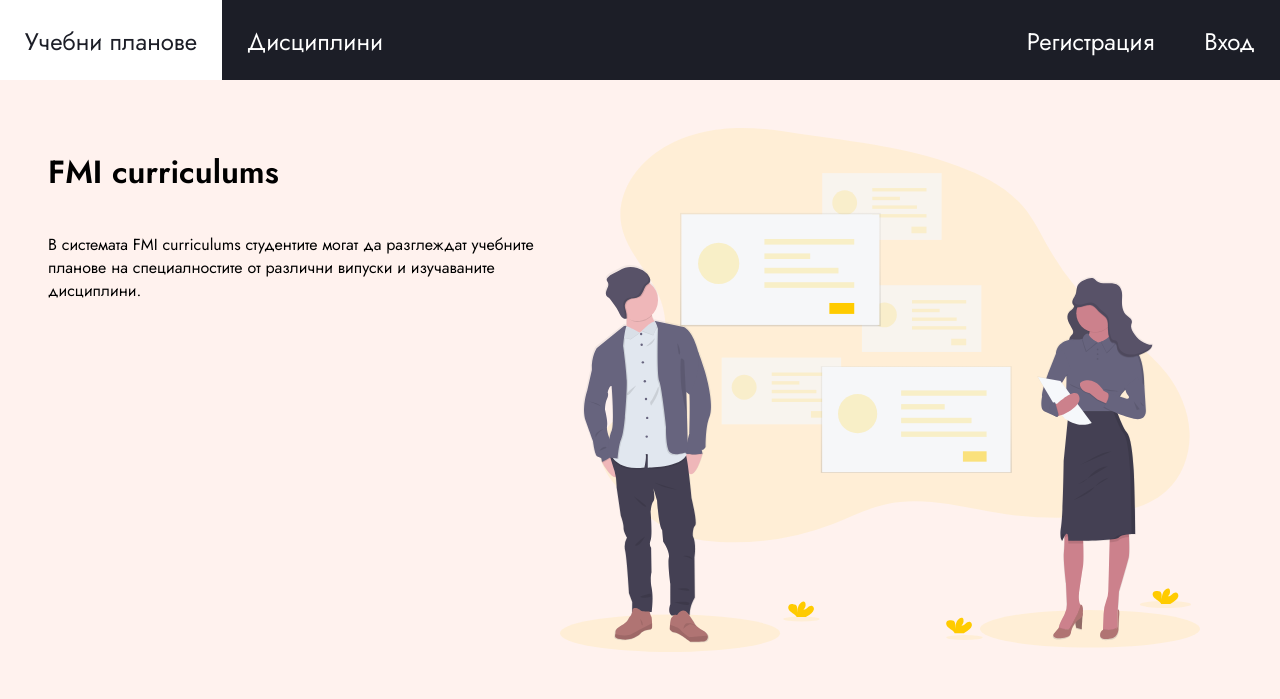
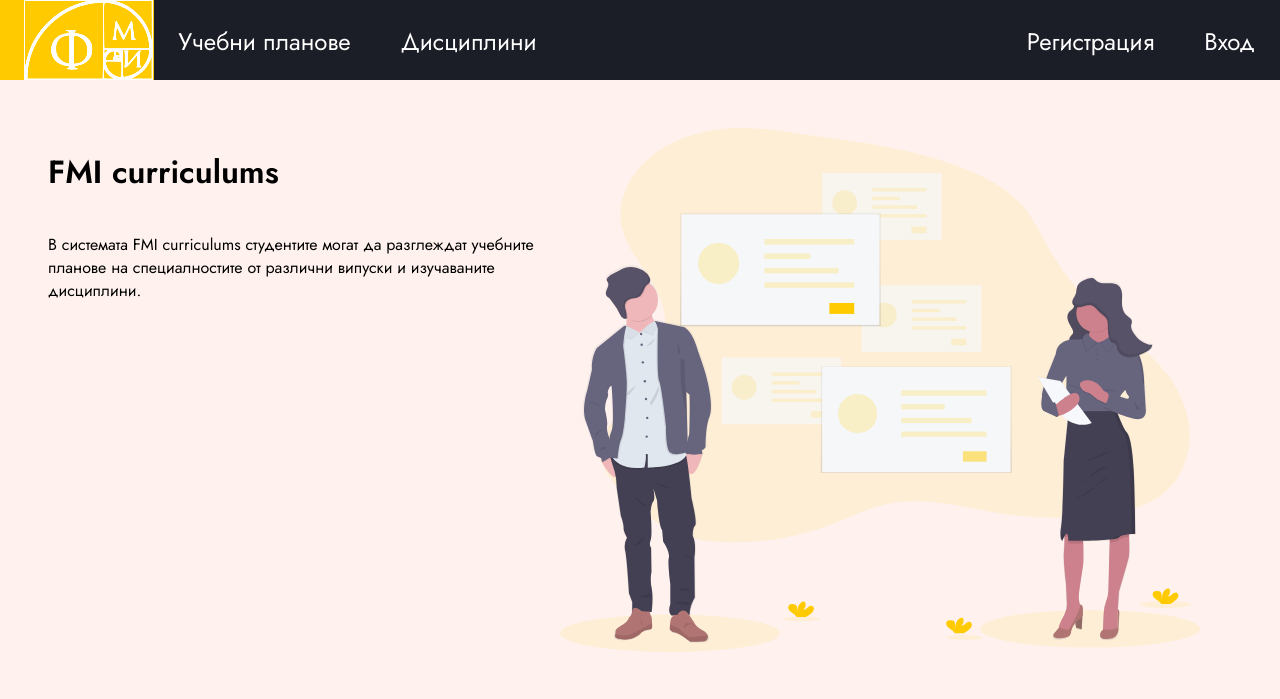
Before and after one commit to ddaribo/FMI-curriculums-generator, a PHP site: page /FMIcurriculums/ in a window 1280 px wide; the page is wider, and only the part inside the window is pictured. Shown: the top 699 px of that part. Run offline with PHP 8.4, Linux system fonts and the light colour scheme; data that the repository does not hold is empty.

Commit message:
Add logo svg home link in navbar

```diff
--- a/app/views/inc/navbar.php
+++ b/app/views/inc/navbar.php
@@ -1,4 +1,5 @@
 <div class="nav">
+    <a id="home-link" href="<?php echo URLROOT; ?>/"><img id="fmi-logo" src="<?php echo URLROOT; ?>/public/img/fmi-logo.svg" alt="Home"></a>
     <?php if(isset($_SESSION['user_id'])) : ?>
 
             <a class="nav-link" href="<?php echo URLROOT; ?>/curriculums/index">Учебни планове</a>
--- a/public/css/nav.css
+++ b/public/css/nav.css
@@ -38,6 +38,9 @@
     text-decoration: none;
     line-height: 2.3;
 }
+.nav-link:first-child{
+    padding-left: -1em;
+}
 
 a:hover.nav-link, a:active.nav-link {
     color: #1C1E27;
@@ -50,3 +53,18 @@
     position: absolute;
     right: 0;
 }
+
+#fmi-logo{
+    height: 100%;
+    padding-left: 1em;
+}
+
+
+#home-link{
+    width: 12%;
+}
+
+#home-link:hover{
+    background-color: #FFCB00;;
+
+}
```
Also changed, not shown: public/img/fmi-logo.svg (added).
